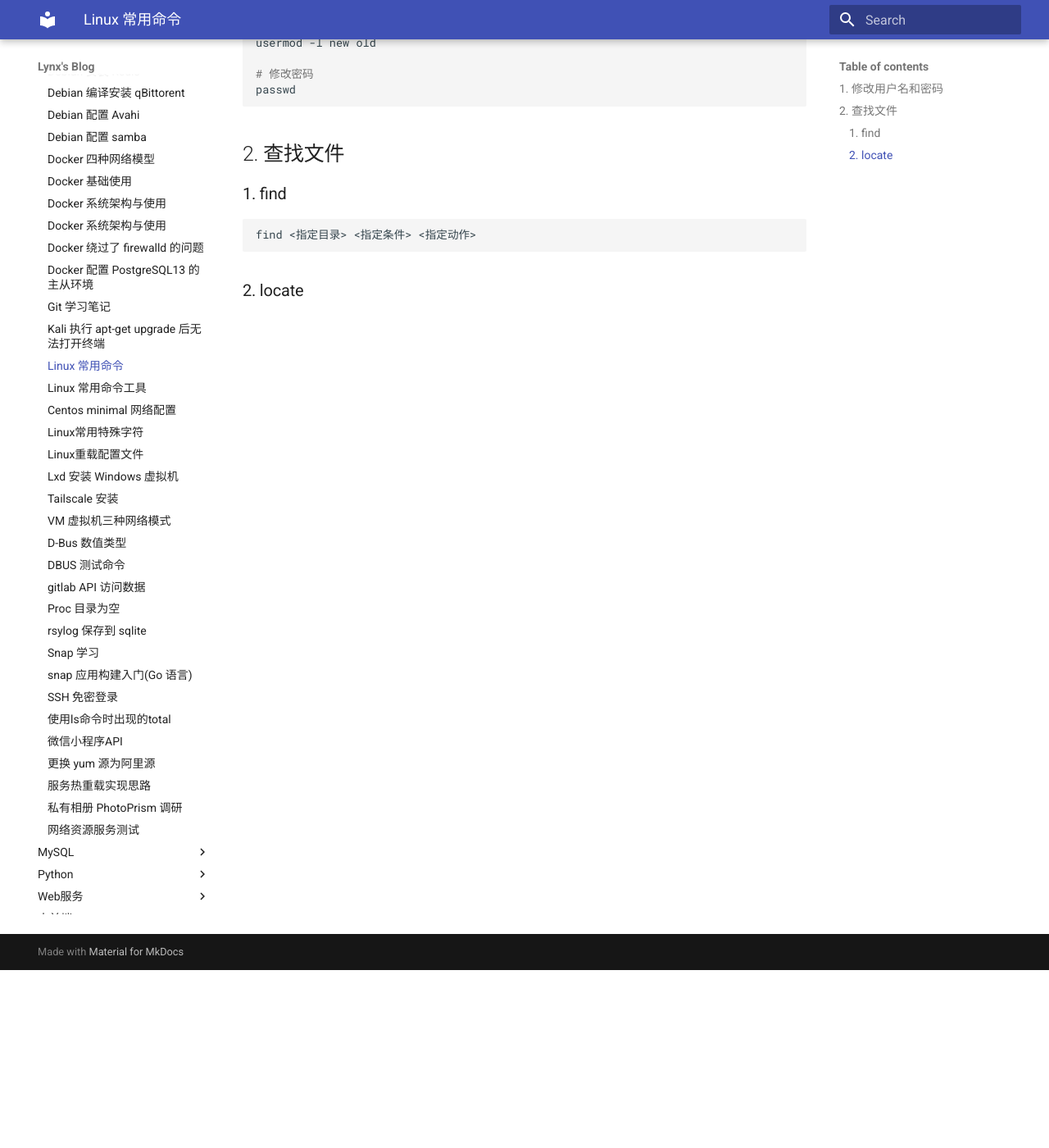
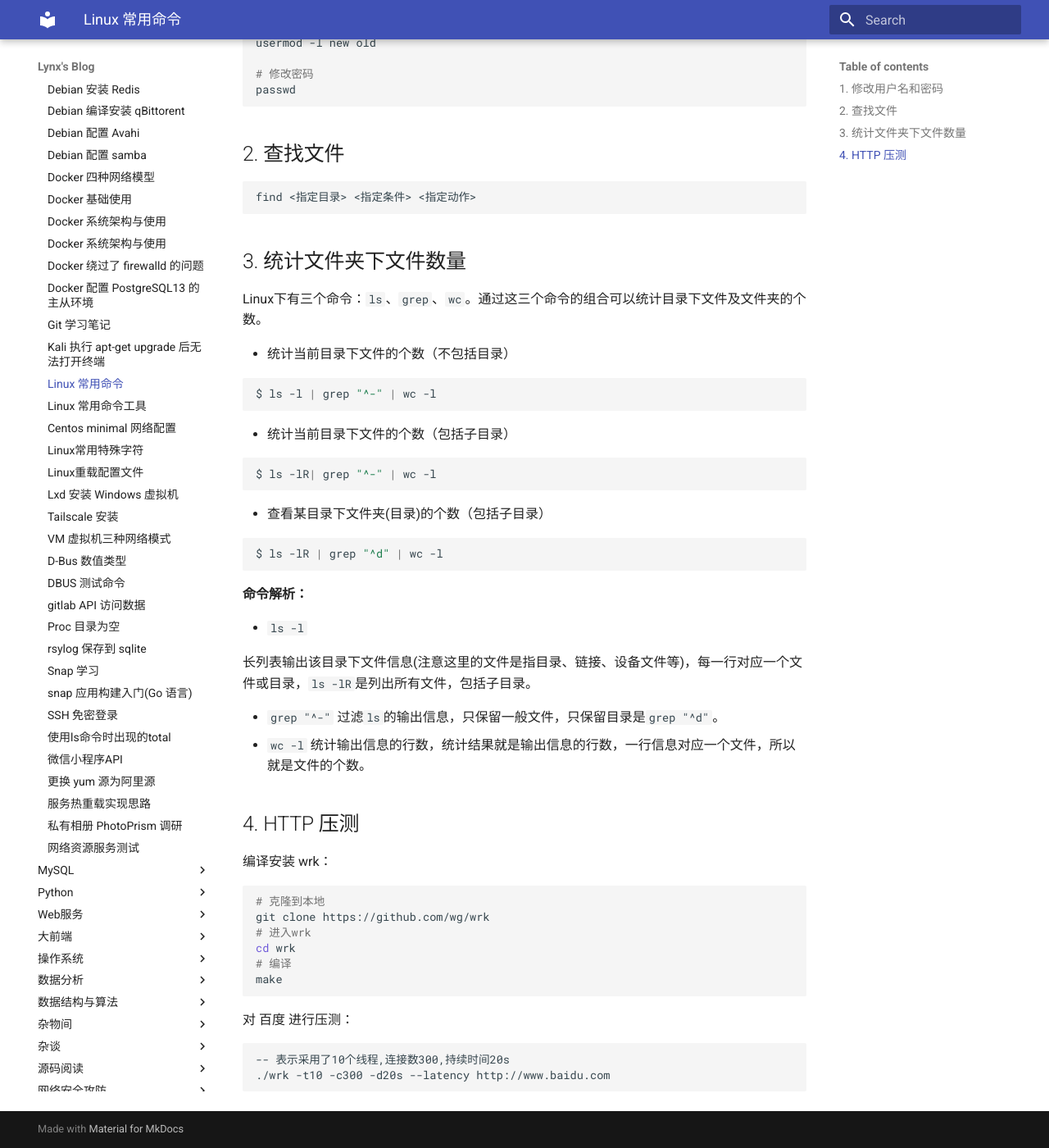
Before and after one commit to 1314liuwei/blog, an MkDocs documentation site: the page built from docs/Linux/Linux 常用命令.md, in a window 1280 px wide and 1400 px high, scrolled down 217 px. Shown: the whole window at 82% size. Built offline with MkDocs 1.6.1 and Material for MkDocs 9.7.7, drawn with Linux system fonts in a browser that asks for light colours.

Commit message:
2023/03/02 周四

````diff
--- a/docs/Linux/Linux 常用命令.md
+++ b/docs/Linux/Linux 常用命令.md
@@ -12,10 +12,59 @@ passwd
 
 ## 2. 查找文件
 
-### 1. find
-
 ```bash
 find <指定目录> <指定条件> <指定动作>
 ```
 
-### 2. locate
+## 3. 统计文件夹下文件数量
+
+Linux下有三个命令：`ls`、`grep`、`wc`。通过这三个命令的组合可以统计目录下文件及文件夹的个数。
+
+- 统计当前目录下文件的个数（不包括目录）
+
+```bash
+$ ls -l | grep "^-" | wc -l
+```
+
+- 统计当前目录下文件的个数（包括子目录）
+
+```bash
+$ ls -lR| grep "^-" | wc -l
+```
+
+- 查看某目录下文件夹(目录)的个数（包括子目录）
+
+```bash
+$ ls -lR | grep "^d" | wc -l
+```
+
+**命令解析：**
+
+- `ls -l`
+
+长列表输出该目录下文件信息(注意这里的文件是指目录、链接、设备文件等)，每一行对应一个文件或目录，`ls -lR`是列出所有文件，包括子目录。
+
+- `grep "^-"`
+  过滤`ls`的输出信息，只保留一般文件，只保留目录是`grep "^d"`。
+- `wc -l`
+  统计输出信息的行数，统计结果就是输出信息的行数，一行信息对应一个文件，所以就是文件的个数。
+
+## 4. HTTP 压测
+
+编译安装 wrk：
+
+```bash
+# 克隆到本地
+git clone https://github.com/wg/wrk
+# 进入wrk
+cd wrk
+# 编译
+make
+```
+
+对 百度 进行压测：
+
+```bash
+-- 表示采用了10个线程,连接数300,持续时间20s
+./wrk -t10 -c300 -d20s --latency http://www.baidu.com
+```
````
